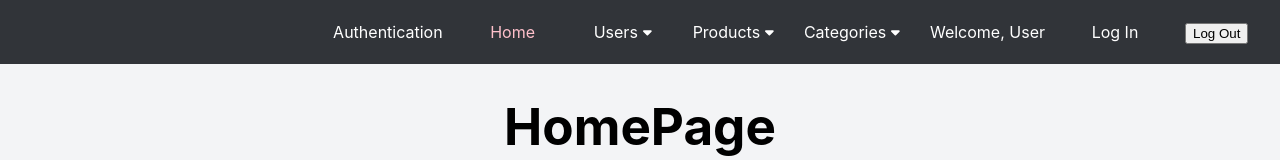
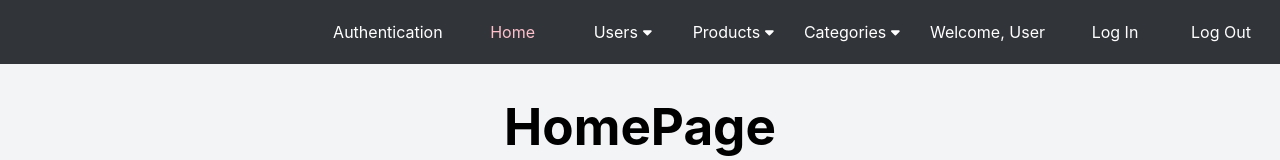
Before and after one commit to AlexisCast/vet-react, a React (Vite) app: page / in a window 1280 px wide. Shown: the top 160 px of the page. Built offline with nearby package versions, Linux system fonts and the light colour scheme.

Commit message:
update styles

```diff
--- a/src/components/MainNavigation/MainNavigation.module.css
+++ b/src/components/MainNavigation/MainNavigation.module.css
@@ -41,6 +41,27 @@ header {
 	width: 100%;
 }
 
+.logoutForm {
+	display: flex;
+	flex-direction: column;
+	justify-content: center;
+	height: 100%;
+}
+
+.logoutButton {
+	color: white;
+	background-color: rgb(49, 52, 57);
+	border: none;
+	font-size: 16px;
+	line-height: 24px;
+	font-family: var(--family);
+	height: 100%;
+}
+
+.logoutButton:hover {
+	background-color: rgb(46, 47, 51);
+}
+
 .webNav > li:hover {
 	background-color: rgb(46, 47, 51);
 }
--- a/src/index.css
+++ b/src/index.css
@@ -1,5 +1,5 @@
 :root {
-	font-family: Inter, system-ui, Avenir, Helvetica, Arial, sans-serif;
+	font-family: var(--family);
 	line-height: 1.5;
 	font-weight: 400;
 
@@ -11,6 +11,8 @@
 	text-rendering: optimizeLegibility;
 	-webkit-font-smoothing: antialiased;
 	-moz-osx-font-smoothing: grayscale;
+
+  --family: Inter, system-ui, Avenir, Helvetica, Arial, sans-serif;
 
   --color-gray-100: #f4f3f1;
   --color-gray-200: #dddbd8;
```
